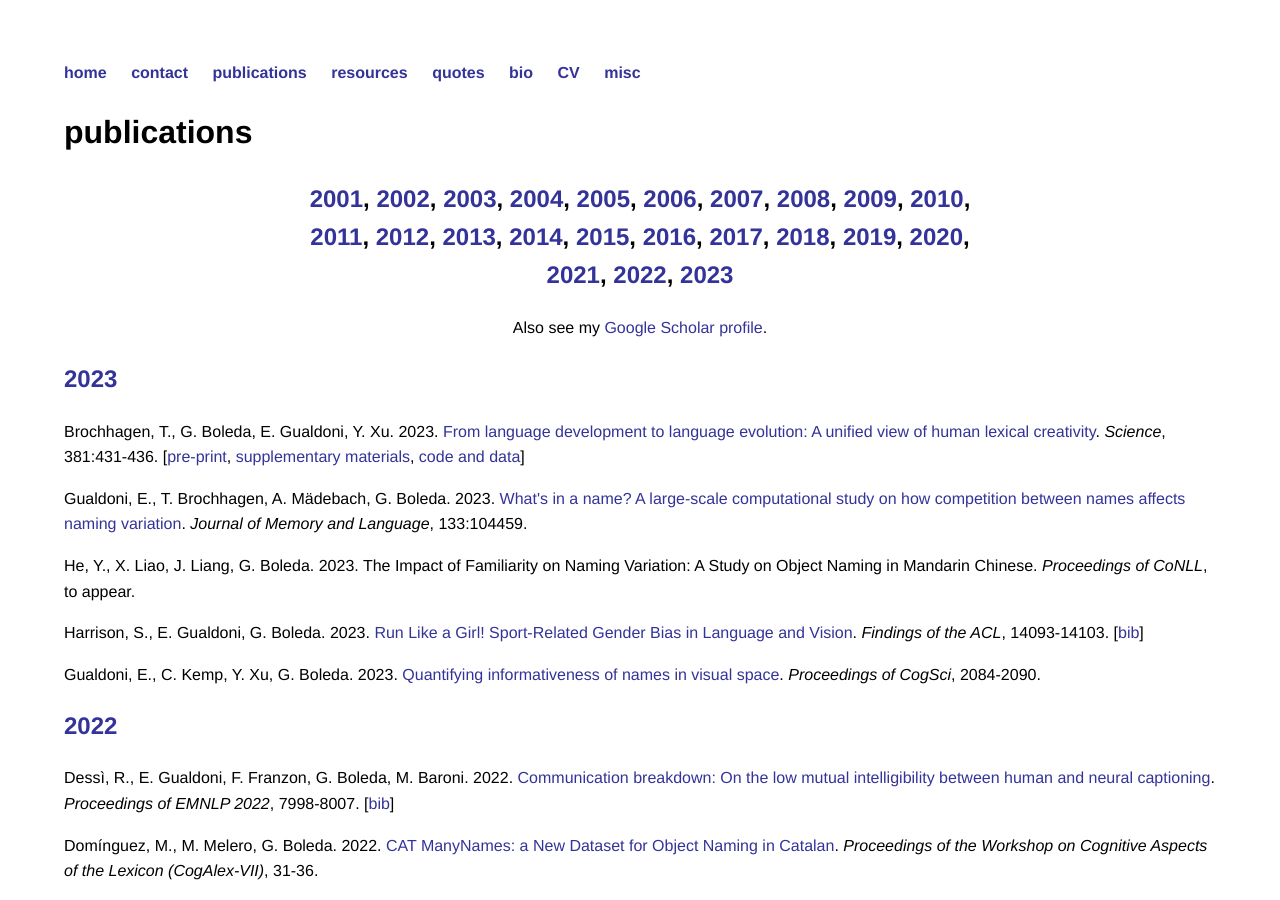
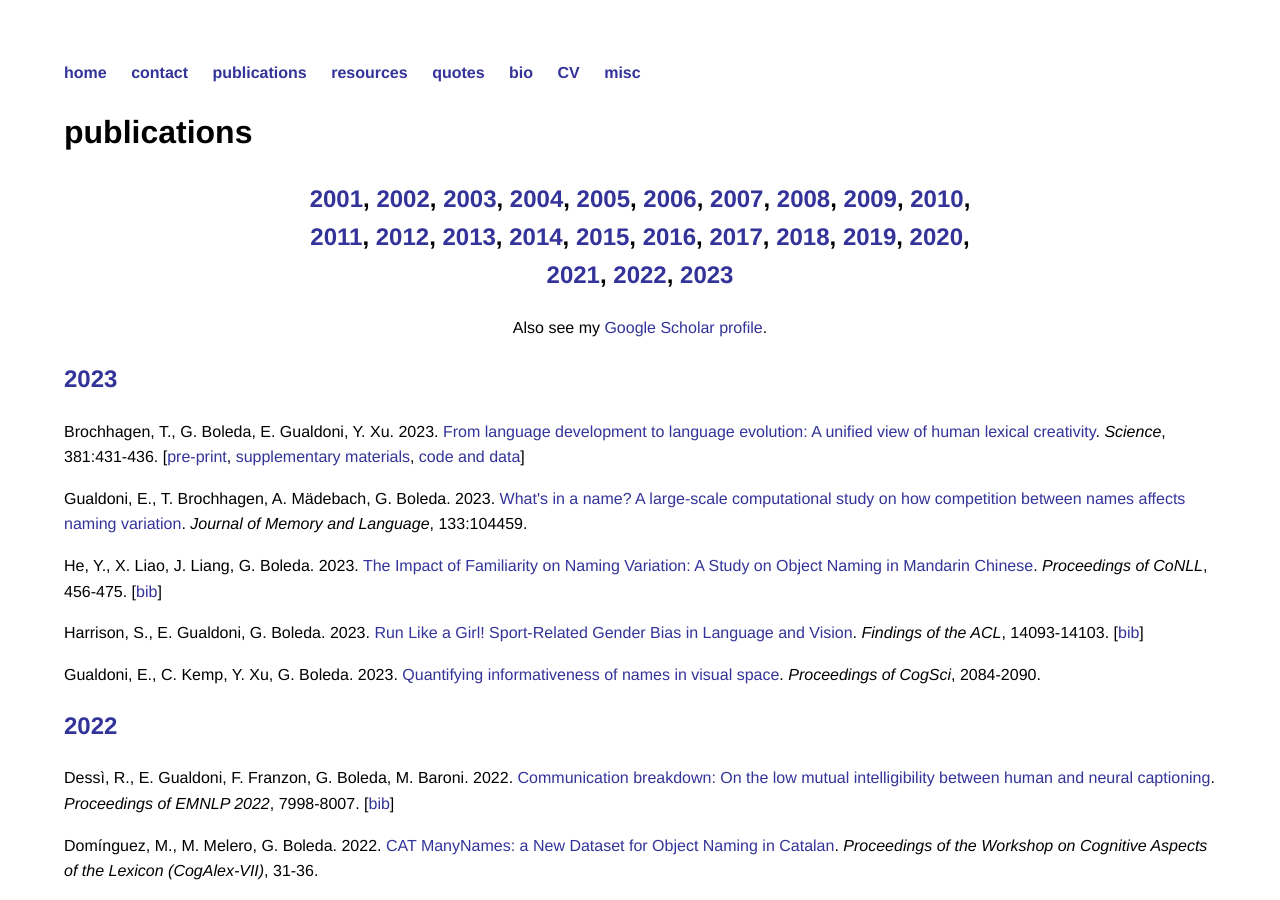
Before and after one commit to gboleda/gboleda.github.io, a Jekyll site: the page built from pubs/index.html, in a window 1280 px wide and 900 px high. Built offline with Jekyll 4.4.1, drawn with Linux system fonts in a browser that asks for light colours.

Commit message:
update statement; small fixes

```diff
--- a/index.html
+++ b/index.html
@@ -10,7 +10,11 @@ title: Gemma Boleda
 	<a href="https://www.upf.edu">Universitat Pompeu Fabra</a> (Barcelona, Spain);
 	co-director of the <a href="https://www.upf.edu/web/colt/">Computational Linguistics and Linguistic Theory (COLT)</a> research group.</p>
 
-<p>I am a linguist who uses quantitative and computational methods to investigate how language works. I am in particular interested in how people convey meaning through language. I teach in the <a href="https://www.upf.edu/web/masterlinguistica/">Master's in Theoretical and Applied Linguistics</a>. I suffer from a psychiatric illness, and I didn't dare put this on my webpage until I got a permanent position.</p>
+<p>I am a linguist / computational linguist / cognitive scientist, and I'm mostly interested in how people convey meaning through language and in how languages are shaped by cognitive and communicative pressures. I've done research on how the vocabularies of natural languages partition the world into words, why words tend to have several meanings, how these meanings look like, and what is universal and what subject to variation in this realm. I've recently gained an interest in how languages divide the labor between the vocabulary (lexicon) and the grammar (morphology and syntax). I tend to use quantitative and computational methods, together with large-scale linguistic resources.</p>
+
+<p>I teach Computational Semantics in the <a href="https://www.upf.edu/web/masterlinguistica/">Master's in Theoretical and Applied Linguistics</a>.</p>
+
+<p>I suffer from a psychiatric illness, and I didn't dare put this on my webpage until I got a permanent position.</p>
 
 <p>The best way to reach me is via email: firstname.lastname@upf.edu.</p>
 
--- a/pubs/index.html
+++ b/pubs/index.html
@@ -52,8 +52,9 @@ title: publications
 </p>
 
 <p>He, Y., X. Liao, J. Liang, G. Boleda. 2023.
-  The Impact of Familiarity on Naming Variation: A Study on Object Naming in Mandarin Chinese.
-  <i>Proceedings of CoNLL</i>, to appear.
+  <a href="https://aclanthology.org/2023.conll-1.30.pdf">The Impact of Familiarity on Naming Variation: A Study on Object Naming in Mandarin Chinese</a>.
+  <i>Proceedings of CoNLL</i>, 456-475.
+  [<a href="https://aclanthology.org/2023.conll-1.30.bib">bib</a>]
 </p>
 
 <p>Harrison, S., E. Gualdoni, G. Boleda. 2023.
```
Also changed, not shown: pic4web.jpeg.
